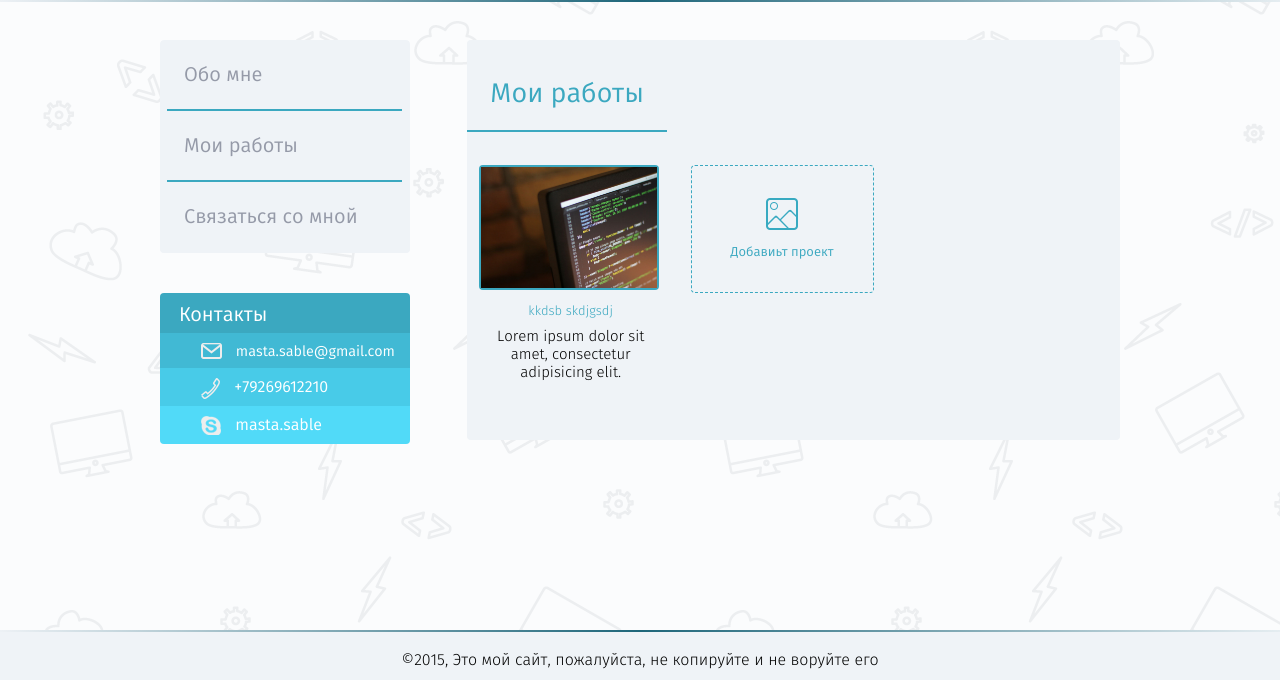
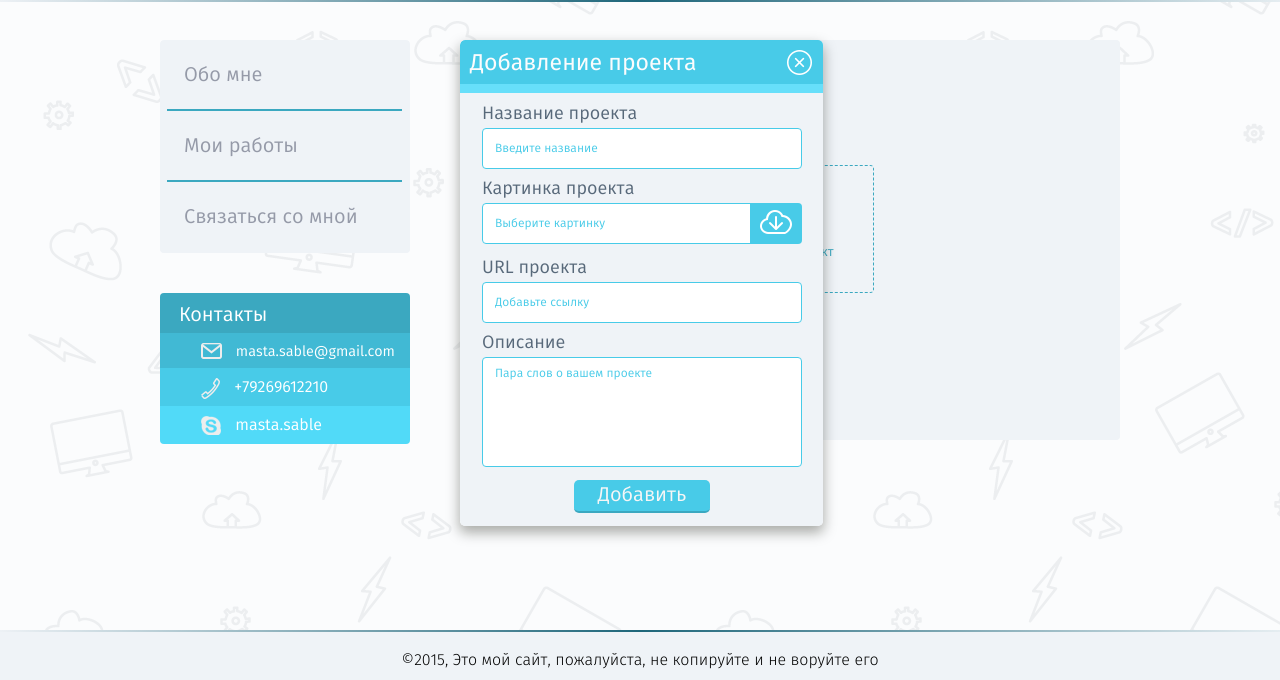
Before and after one commit to mastasable/Portfolio-2, a PHP site: page /my-work.html in a window 1280 px wide. Shown: the part 120-800 px from the top of the page. Run offline with PHP 8.4, Linux system fonts and the light colour scheme.

Commit message:
добавлена стилизация input[type=file]

```diff
--- a/app/my-work.html
+++ b/app/my-work.html
@@ -2,6 +2,9 @@
 <html lang="en">
 <head>
 	<meta charset="UTF-8">
+	<!--[if IE]>
+	<script src="scripts/html5shiv.js"></script>
+	<![endif]-->
 	<title>About</title>
 	<link rel="stylesheet" href="styles/main.css">
 	<link rel="stylesheet" href="styles/normalize.css">
@@ -43,7 +46,7 @@
 						<li class="nav-menu__item"><a href="contact-me.html" class="link">Связаться со мной</a></li>
 					</ul>
 				</nav>
-				<addres class="contacts">
+				<div class="contacts">
 					<div class="contacts__header">
 						<h3 class="h3">Контакты</h2>
 					</div>
@@ -61,7 +64,7 @@
 							<a href="">masta.sable</a>
 						</li>
 					</ul>
-				</addres>
+				</div>
 			</aside>
 			<div class="main my-work right">
 				<section class="box">
@@ -109,9 +112,9 @@
 		      <div class="form-group">
 		        <label for="projectImage" class="label">Картинка проекта</label>
 		        <div class="fileupload-wrapper" id="uploadfile">
-		          <input id="fileupload" type="file" name="files[]" multiple />
-		          <input id="fileurl" type="hidden" name="fileurl" />
-		          <input id="filename" type="text" class="input" name="filename" placeholder="Загрузите изображение" disabled qtip-content="Вы не выбрали изображение"/>
+		          <button type="button" class="btn-fileupload right"></button>
+		          <div class="fileupload-placeholder">Выберите картинку</div>
+		          <input type="file" id="fileupload" class="fileupload-input">
 		        </div>
 		      </div>
 		      <div class="form-group">
--- a/app/styles/main.css
+++ b/app/styles/main.css
@@ -608,8 +608,6 @@ input, textarea, button {
   width: 363px;
   border-radius: 5px;
   position: fixed;
-  display: none;
-  opacity: 0;
   top: 50%;
   left: 50%;
   margin-top: -240px;
@@ -646,28 +644,43 @@ input, textarea, button {
     background: url(../images/close.png) no-repeat;
     border: 0; }
   #modal .fileupload-wrapper {
+    height: 45px;
     width: 100%;
-    position: relative; }
-  #modal .fileupload-wrapper #fileupload {
+    position: relative;
+    overflow: hidden; }
+  #modal .fileupload-wrapper .btn-fileupload {
     height: 100%;
     position: absolute;
-    z-index: 99;
     right: 0;
-    margin-top: 4px; }
-  #modal .fileupload-wrapper #fileupload:after {
-    content: "";
-    display: block;
-    width: 52px;
-    height: 41px;
+    border: none;
+    border-radius: 0 4px 4px 0;
     background: url(../images/upload.png) 10px 7px no-repeat;
     background-color: #48cbe8;
+    width: 52px;
+    height: 41px; }
+  #modal .fileupload-input {
     position: absolute;
-    top: -4px;
-    right: 0;
-    border-radius: 0 4px 4px 0; }
-  #modal #fileupload {
-    width: 52px;
-    top: 0; }
+    left: 0;
+    top: 0;
+    width: 100%;
+    height: 100%;
+    transform: scale(20);
+    letter-spacing: 10em;
+    /* IE 9 fix */
+    -ms-transform: scale(20);
+    /* IE 9 fix */
+    opacity: 0;
+    cursor: pointer; }
+  #modal .fileupload-placeholder {
+    border: #48cbe8 solid 1px;
+    border-radius: 4px 0 0 4px;
+    background-color: #ffffff;
+    width: 270px;
+    height: 41px;
+    color: #48cbe8;
+    font-size: 12px;
+    padding-left: 12px;
+    padding-top: 10px; }
 
 #overlay {
   z-index: 3;
--- a/app/styles/scss/main.scss
+++ b/app/styles/scss/main.scss
@@ -688,8 +688,8 @@ input, textarea, button {
 	width: 363px;
 	border-radius: 5px;
 	position: fixed;
-    display: none;
-    opacity: 0;
+	// display: none;
+	// opacity: 0;
 	top:50%;
 	left: 50%;
 	margin-top: -240px;
@@ -732,32 +732,46 @@ input, textarea, button {
 		border: 0;
 	}
 	.fileupload-wrapper {
+	  height: 45px;
 	  width: 100%;
 	  position: relative;
+	  overflow: hidden;
 	}
-	.fileupload-wrapper #fileupload {
+	.fileupload-wrapper .btn-fileupload {
 	  height: 100%;
 	  position: absolute;
-	  z-index: 99;
 	  right: 0;
-	  margin-top: 4px;
-	}
-	.fileupload-wrapper #fileupload:after {
-	  content: "";
-	  display: block;
+	  border: none;
+	  border-radius: 0 4px 4px 0;
+	  background: url(../images/upload.png) 10px 7px no-repeat;
+	  background-color: #48cbe8;
 	  width: 52px;
 	  height: 41px;
-	  background: url(../images/upload.png) 10px 7px no-repeat;
-	  background-color: #48cbe8;
+	}
+	.fileupload-input{
 		position: absolute;
-	  top: -4px;
-	  right: 0;
-	  border-radius: 0 4px 4px 0;
+		left: 0;
+		top: 0;
+		width: 100%;
+		height: 100%;
+		transform: scale(20);
+		letter-spacing: 10em;     /* IE 9 fix */
+		    -ms-transform: scale(20); /* IE 9 fix */
+		opacity: 0;
+		cursor: pointer
 	}
-	#fileupload{
-		width: 52px;
-		top: 0;
+	.fileupload-placeholder{
+		border: #48cbe8 solid 1px;
+		border-radius: 4px 0 0 4px;
+		background-color: $white;
+		width: 270px;
+		height: 41px;
+		color: #48cbe8;
+		font-size: 12px;
+		padding-left: 12px;
+		padding-top: 10px;
 	}
+
 }
 
 #overlay{
```
Also changed, not shown: app/contact-me.html (+7 -3 lines), app/index.html (+5 -3 lines), app/scripts/main.js (+30 -0 lines). Lines whose indentation alone changed are shown as unchanged.
